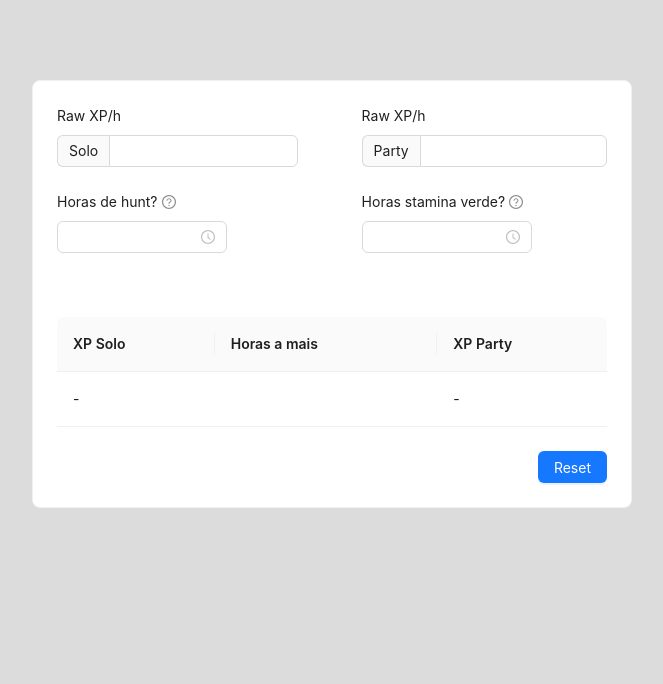
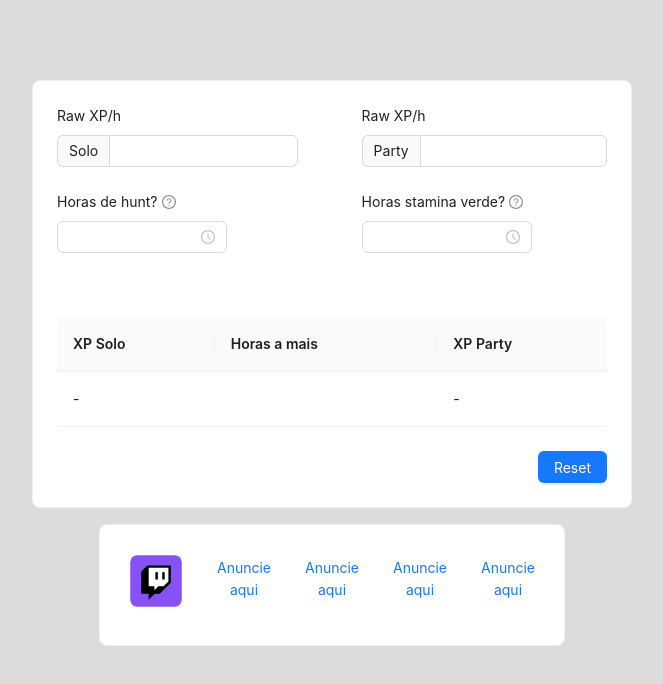
Before and after one commit to kelvinfloresta/tibia-xp-calculator, a React (Create React App) app: page / in a window 1280 px wide. Shown: the top 684 px of the page, without its empty margins (308-971 px from the left). Built offline with nearby package versions, Linux system fonts and the light colour scheme.

Commit message:
feat: add advertising

```diff
--- a/src/App.tsx
+++ b/src/App.tsx
@@ -1,5 +1,4 @@
 import React, { useEffect, useMemo, useState } from 'react';
-
 import Card from 'antd/es/card';
 import Input from 'antd/es/input';
 import Form from 'antd/es/form';
@@ -21,6 +20,32 @@ const Background = styled.div`
 	box-sizing: border-box;
 	width: 100%;
 	background-color: #dcdcdc;
+`;
+
+const Footer = styled(Card)`
+	width: fit-content;
+	margin: 0 auto;
+	margin-top: 1rem;
+
+	.ant-card-body {
+		display: flex;
+
+		a {
+			text-align: center;
+			vertical-align: bottom;
+			width: 64px;
+			height: 64px;
+			display: inline-block;
+
+			&:not(:last-child) {
+				margin-right: 1.5rem;
+			}
+		}
+
+		a.only-text {
+			margin-top: 0.5rem;
+		}
+	}
 `;
 
 function render(e: any) {
@@ -195,6 +220,27 @@ function App() {
 					</Button>
 				</div>
 			</Card>
+			<Footer>
+				<a
+					href="https://www.twitch.tv/andergaelbriel"
+					title="Twitch do Gaelbriel"
+					target="_blank"
+					rel="noreferrer"
+				>
+					<img src="/twitch.svg" alt="Twitch do Gaelbriel" />
+				</a>
+
+				{[1, 2, 3, 4].map(() => (
+					<a
+						href="https://wa.me/+5521983162465"
+						target="_blank"
+						rel="noreferrer"
+						className="only-text"
+					>
+						Anuncie aqui
+					</a>
+				))}
+			</Footer>
 		</Background>
 	);
 }
```
Also changed, not shown: public/twitch.svg (added).
